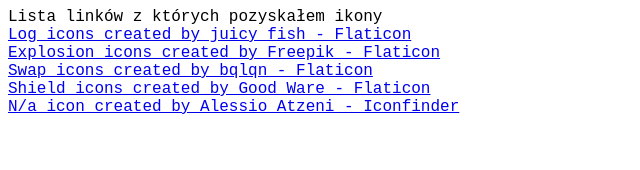
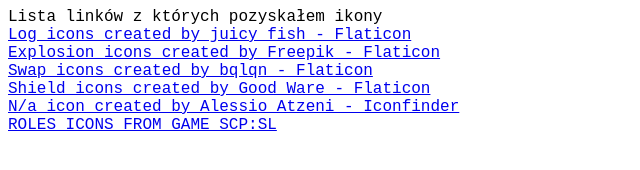
Before and after one commit to GamyGamer/SCPSL_Log_Lookup, a plain HTML site: page attributions.html in a window 1280 px wide. Shown: the whole page, without its empty margins (0-640 px from the left). Drawn offline with Linux system fonts and the light colour scheme.

Commit message:
Add attribution to SCP:SL for role icons

```diff
--- a/attributions.html
+++ b/attributions.html
@@ -20,6 +20,8 @@
         Flaticon</a> <br>
     <a href="https://www.iconfinder.com/icons/110826/n/a_not_applicable_icon">N/a icon created by Alessio Atzeni -
         Iconfinder</a>
+    <br>
+    <a href="https://scpslgame.com/">ROLES ICONS FROM GAME SCP:SL</a>
 </body>
 
 </html>
```
